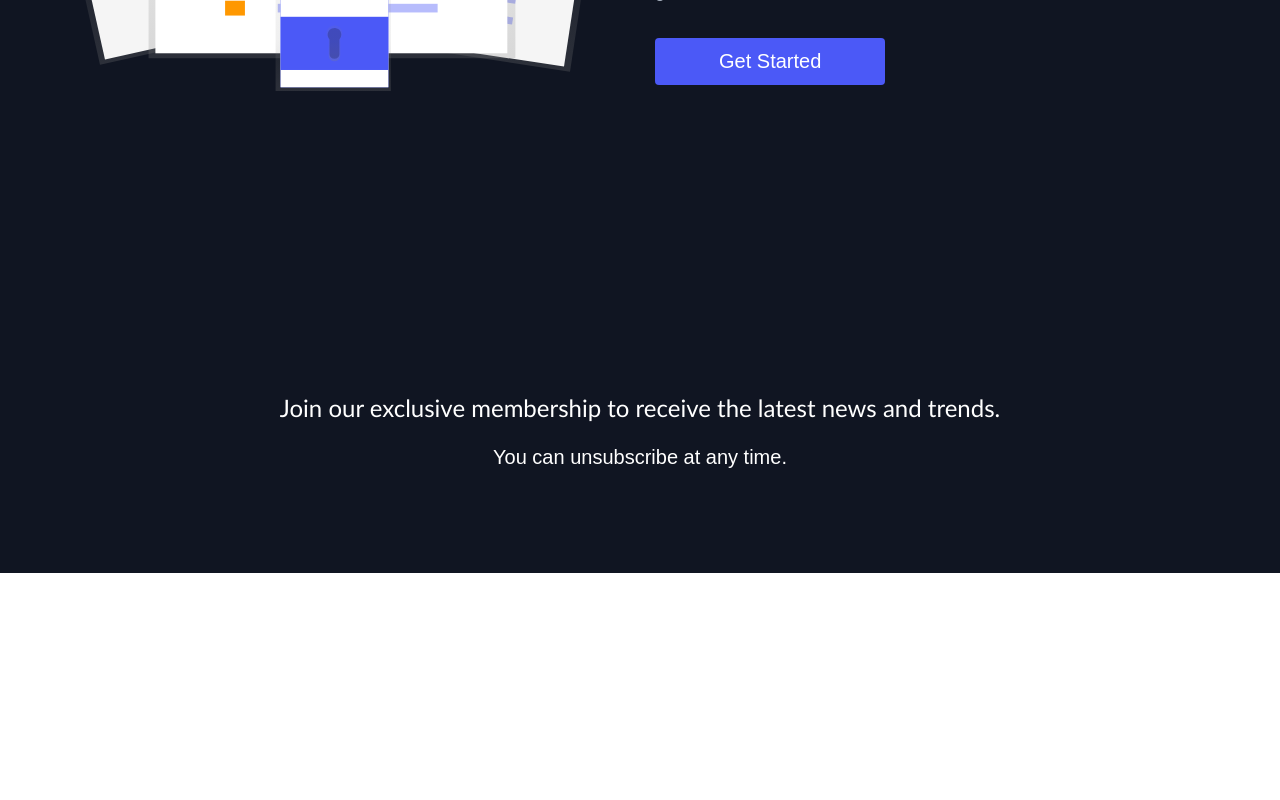
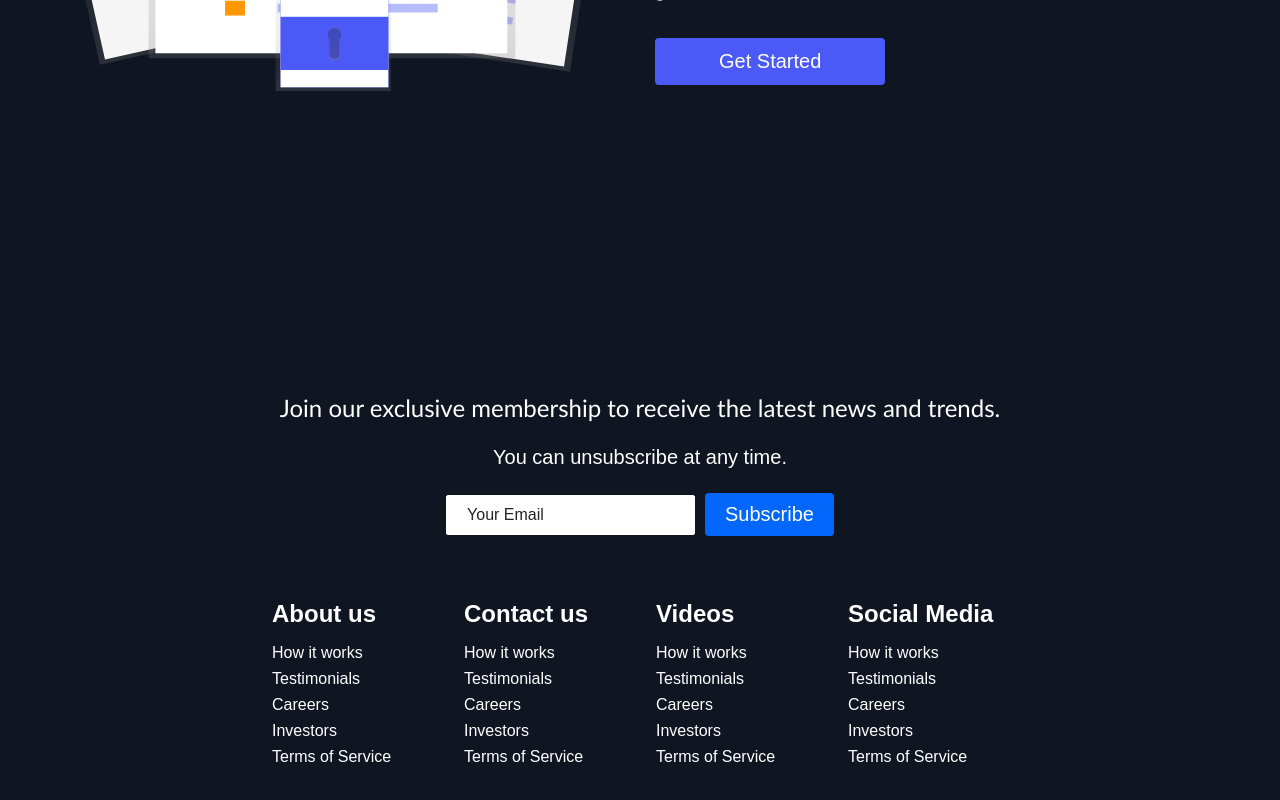
Before and after one commit to kgureye/ultra, a React (Create React App) app: page / in a window 1280 px wide. Shown: the part 2840-3640 px from the top of the page. Before the commit the page ends 3413 px from the top, so only its background shows below. Built offline with nearby package versions, Linux system fonts and the light colour scheme.

Commit message:
"added footer"

```diff
--- a/src/components/Footer/Footer.elements.js
+++ b/src/components/Footer/Footer.elements.js
@@ -1,4 +1,5 @@
 import styled from 'styled-components';
+import { Link } from 'react-router-dom';
 
 export const FooterContainer = styled.div`
 background-color: #101522;
@@ -30,3 +31,82 @@ export const FooterSubText = styled.p`
 margin-bottom: 24px;
 font-size: 20px;
 `;
+
+export const Form = styled.form`
+    display: flex;
+    justify-content: center;
+    align-items: center;
+
+    @media screen and (max-width: 820px) {
+        flex-direction: column;
+        width: 80%;
+    }
+`;
+
+export const FormInput = styled.input`
+    padding: 10px 20px;
+    border-radius: 2px;
+    margin-right: 10px;
+    outline: none;
+    border: none;
+    font-size: 16px;
+    border: 1px solid #fff;
+
+    &::placeholder {
+        color: #242424;
+    }
+    @media screen and (max-width: 820px) {
+        margin: 0 0 16px;
+    }
+`;
+
+export const FooterLinksContainer = styled.div`
+    width: 100%;
+    max-width: 1000px;
+    display: flex;
+    justify-content: center;
+
+    @media screen and ( max-width: 820px) {
+        padding-top: 32px;
+    }
+`;
+
+export const FooterLinksWrapper = styled.div`
+    display: flex;
+
+    @media screen and (max-width: 820px) {
+        flex-direction: column;
+    }
+`;
+
+export const FooterLinksItems = styled.div`
+    display: flex;
+    flex-direction: column;
+    align-items: flex-start;
+    margin: 16px;
+    text-align: left;
+    width: 160px;
+    box-sizing: border-box;
+    color: #fff;
+
+    @media screen and (max-width: 420px) {
+        margin: 0;
+        padding: 10px;
+        width: 100%;
+    }
+`;
+
+export const FooterLinksTitle = styled.h2`
+    margin-bottom: 16px;
+`;
+
+export const FooterLink = styled(Link)`
+    color: #fff;
+    text-decoration: none;
+    margin-bottom: 0.5rem;
+
+    &:hover {
+        color: #0467fb;
+        transition: 0.3s ease-out;
+    }
+`;
--- a/src/components/Footer/Footer.js
+++ b/src/components/Footer/Footer.js
@@ -1,9 +1,17 @@
-import React from 'react'
+import React from 'react';
+import { Button } from '../../globalStyles';
 import {
      FooterContainer,
      FooterSubscription,
      FooterSubHeading,
-     FooterSubText
+     FooterSubText,
+     Form,
+     FormInput,
+     FooterLinksContainer,
+     FooterLinksWrapper,
+     FooterLinksItems,
+     FooterLinksTitle,
+     FooterLink
     } from './Footer.elements';
 
 const Footer = () => {
@@ -14,7 +22,50 @@ const Footer = () => {
                     Join our exclusive membership to receive the latest news and trends.
                 </FooterSubHeading>
                 <FooterSubText>You can unsubscribe at any time.</FooterSubText>
+                <Form>
+                    <FormInput name='email' type='email' placeholder='Your Email' />
+                            <Button fontBig>Subscribe</Button>
+                </Form>
             </FooterSubscription>
+            <FooterLinksContainer>
+                <FooterLinksWrapper>
+                    <FooterLinksItems>
+                        <FooterLinksTitle>About us</FooterLinksTitle>
+                        <FooterLink to='/sign-up'>How it works</FooterLink>
+                        <FooterLink to='/sign-up'>Testimonials</FooterLink>
+                        <FooterLink to='/sign-up'>Careers</FooterLink>
+                        <FooterLink to='/sign-up'>Investors</FooterLink>
+                        <FooterLink to='/sign-up'>Terms of Service</FooterLink>
+                    </FooterLinksItems>
+
+                    <FooterLinksItems>
+                        <FooterLinksTitle>Contact us</FooterLinksTitle>
+                        <FooterLink to='/sign-up'>How it works</FooterLink>
+                        <FooterLink to='/sign-up'>Testimonials</FooterLink>
+                        <FooterLink to='/sign-up'>Careers</FooterLink>
+                        <FooterLink to='/sign-up'>Investors</FooterLink>
+                        <FooterLink to='/sign-up'>Terms of Service</FooterLink>
+                    </FooterLinksItems>
+
+                    <FooterLinksItems>
+                        <FooterLinksTitle>Videos</FooterLinksTitle>
+                        <FooterLink to='/sign-up'>How it works</FooterLink>
+                        <FooterLink to='/sign-up'>Testimonials</FooterLink>
+                        <FooterLink to='/sign-up'>Careers</FooterLink>
+                        <FooterLink to='/sign-up'>Investors</FooterLink>
+                        <FooterLink to='/sign-up'>Terms of Service</FooterLink>
+                    </FooterLinksItems>
+
+                    <FooterLinksItems>
+                        <FooterLinksTitle>Social Media</FooterLinksTitle>
+                        <FooterLink to='/sign-up'>How it works</FooterLink>
+                        <FooterLink to='/sign-up'>Testimonials</FooterLink>
+                        <FooterLink to='/sign-up'>Careers</FooterLink>
+                        <FooterLink to='/sign-up'>Investors</FooterLink>
+                        <FooterLink to='/sign-up'>Terms of Service</FooterLink>
+                    </FooterLinksItems>
+                </FooterLinksWrapper>
+            </FooterLinksContainer>
         </FooterContainer>
     )
 }
```
